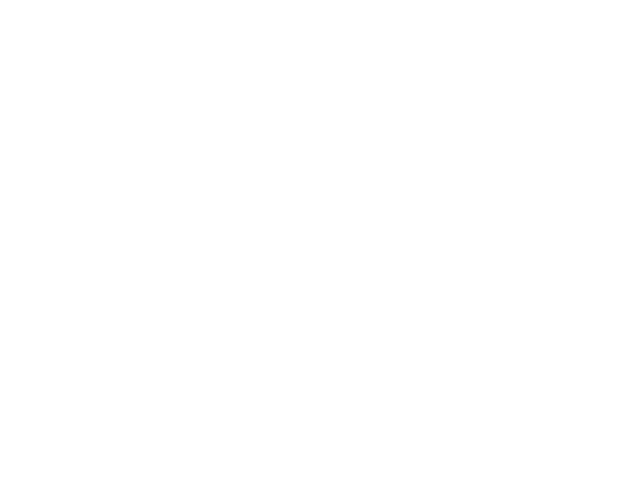
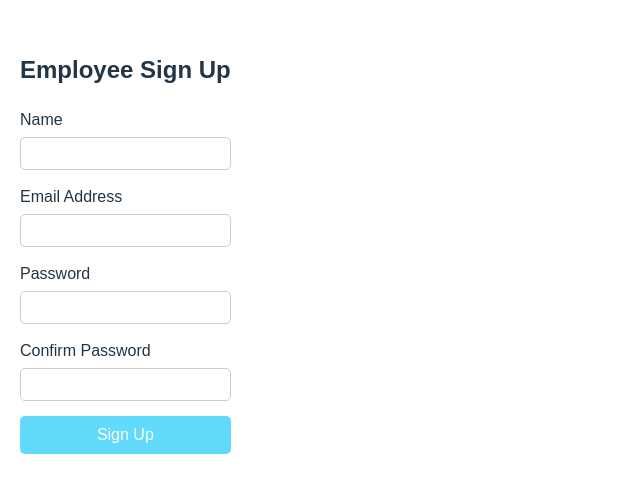
Before and after one commit to dennisnderitu254/Employee-Management-System, a React (Vite) app in the folder employeemgtsystem/: page /signup in a window 1280 px wide. Before the commit this address had no page. Shown: the part 157-650 px from the top of the page, without its empty margins (0-640 px from the left). Built offline with nearby package versions, Linux system fonts and the light colour scheme.

Commit message:
adding signup page in app - and linking it to the landing page

```diff
--- a/employeemgtsystem/src/App.tsx
+++ b/employeemgtsystem/src/App.tsx
@@ -4,6 +4,7 @@
 import LandingPage from './LandingPage';
 import LoginPage from './LoginPage';
 import AboutPage from './AboutPage';
+import SignUpPage from './SignUpPage';
 
 const App: React.FC = () => {
   return (
@@ -13,6 +14,7 @@
           <Route path="/" element={<LandingPage />} />
           <Route path="/about" element={<AboutPage />} />
           <Route path="/login" element={<LoginPage />} />
+          <Route path="/signup" element={<SignUpPage />} />
           <Route path="/login/admin" element={<div>Admin Login Page</div>} />
           <Route path="/login/manager" element={<div>Manager Login Page</div>} />
           <Route path="/login/employee" element={<div>Employee Login Page</div>} />
--- a/employeemgtsystem/src/LandingPage.tsx
+++ b/employeemgtsystem/src/LandingPage.tsx
@@ -11,7 +11,7 @@
         <ul className="navbar-links">
           <li><Link to="/about">About</Link></li>
           <li><Link to="/login">Login</Link></li>
-          <li><Link to="#signup">Sign Up</Link></li>
+          <li><Link to="/signup">Sign Up</Link></li>
         </ul>
       </nav>
     </div>
--- /dev/null
+++ b/employeemgtsystem/src/SignUpPage.css
@@ -0,0 +1,44 @@
+.sign-up-page {
+    padding: 20px;
+    font-family: Arial, sans-serif;
+    max-width: 400px;
+    margin: 0 auto;
+  }
+
+  .sign-up-page h2 {
+    text-align: center;
+    margin-bottom: 20px;
+  }
+
+  .form-group {
+    margin-bottom: 15px;
+  }
+
+  .form-group label {
+    display: block;
+    margin-bottom: 5px;
+  }
+
+  .form-group input {
+    width: 100%;
+    padding: 8px;
+    box-sizing: border-box;
+    border-radius: 5px;
+    border: 1px solid #ccc;
+  }
+
+  .btn {
+    width: 100%;
+    padding: 10px;
+    font-size: 16px;
+    border: none;
+    border-radius: 5px;
+    cursor: pointer;
+    background-color: #61dafb;
+    color: white;
+    transition: background-color 0.3s ease;
+  }
+
+  .btn:hover {
+    background-color: #21a1f1;
+  }
--- /dev/null
+++ b/employeemgtsystem/src/SignUpPage.tsx
@@ -0,0 +1,71 @@
+//src/SignUpPage.tsx
+import React, { useState } from 'react';
+import './SignUpPage.css';
+
+const SignUpPage: React.FC = () => {
+  const [name, setName] = useState('');
+  const [email, setEmail] = useState('');
+  const [password, setPassword] = useState('');
+  const [confirmPassword, setConfirmPassword] = useState('');
+
+  const handleSubmit = (e: React.FormEvent) => {
+    e.preventDefault();
+    if (password !== confirmPassword) {
+      alert('Passwords do not match');
+      return;
+    }
+    // Handle the sign-up logic here
+    console.log({ name, email, password, confirmPassword });
+  };
+
+  return (
+    <div className="sign-up-page">
+      <h2>Employee Sign Up</h2>
+      <form onSubmit={handleSubmit}>
+        <div className="form-group">
+          <label htmlFor="name">Name</label>
+          <input
+            type="text"
+            id="name"
+            value={name}
+            onChange={(e) => setName(e.target.value)}
+            required
+          />
+        </div>
+        <div className="form-group">
+          <label htmlFor="email">Email Address</label>
+          <input
+            type="email"
+            id="email"
+            value={email}
+            onChange={(e) => setEmail(e.target.value)}
+            required
+          />
+        </div>
+        <div className="form-group">
+          <label htmlFor="password">Password</label>
+          <input
+            type="password"
+            id="password"
+            value={password}
+            onChange={(e) => setPassword(e.target.value)}
+            required
+          />
+        </div>
+        <div className="form-group">
+          <label htmlFor="confirmPassword">Confirm Password</label>
+          <input
+            type="password"
+            id="confirmPassword"
+            value={confirmPassword}
+            onChange={(e) => setConfirmPassword(e.target.value)}
+            required
+          />
+        </div>
+        <button type="submit" className="btn">Sign Up</button>
+      </form>
+    </div>
+  );
+};
+
+export default SignUpPage;
```
